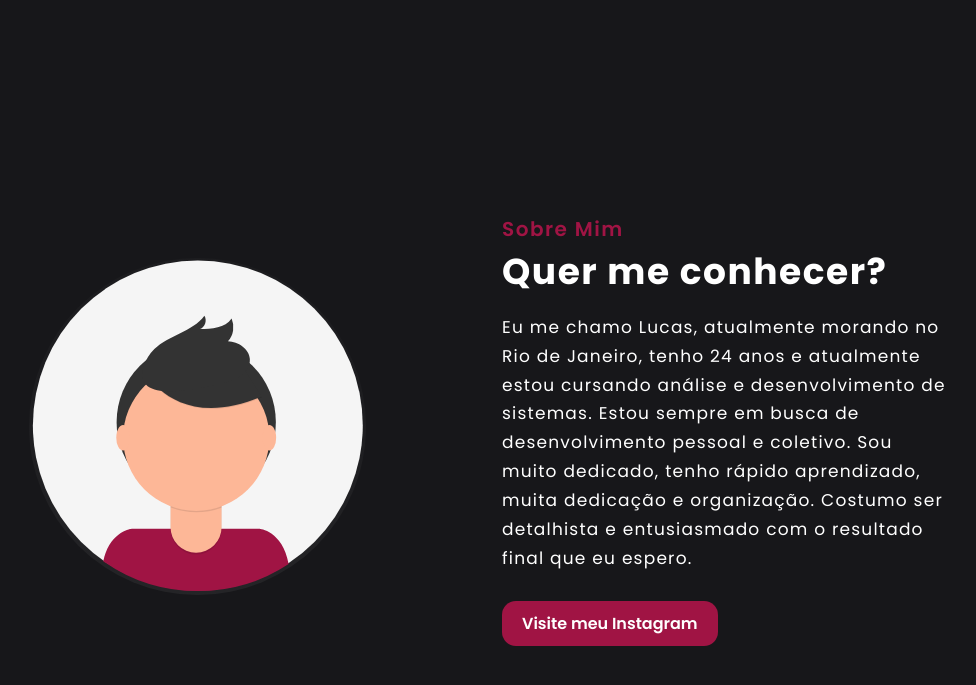
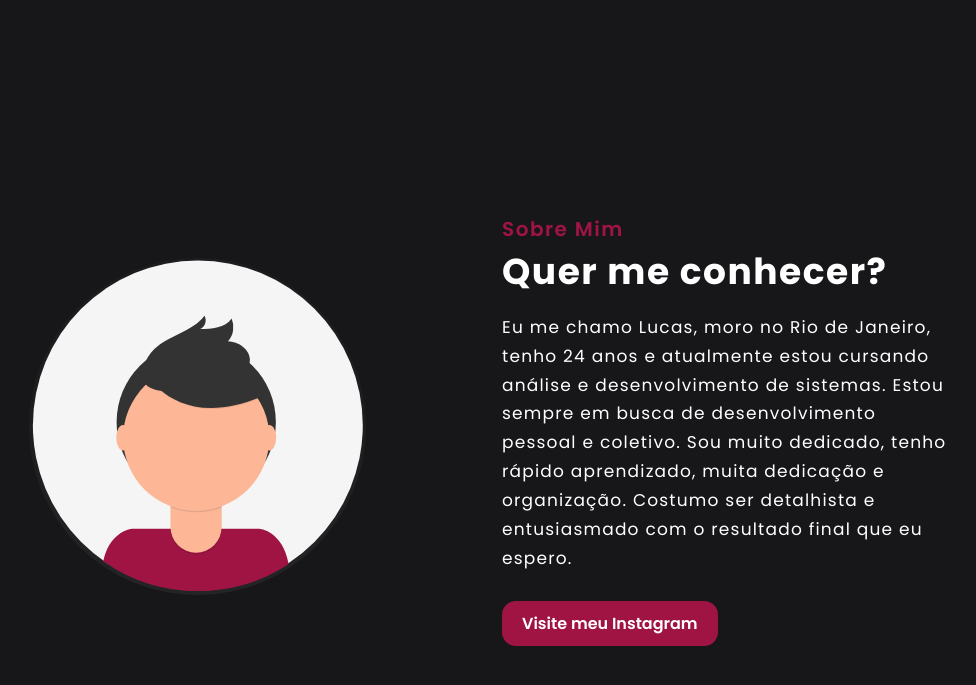
Before and after one commit to Lucas-Del-Bosco/Portfolio-definitivo, a plain HTML site: page index.html in a window 1280 px wide. Shown: the part 583-1268 px from the top of the page, without its empty margins (150-1126 px from the left). Drawn offline with nearby package versions, Linux system fonts and the light colour scheme.

Commit message:
Update index.html

```diff
--- a/index.html
+++ b/index.html
@@ -55,7 +55,7 @@
         <div class="sobre-txt">
             <span>Sobre Mim</span>
             <h2>Quer me conhecer?</h2>
-            <p>Eu me chamo Lucas, atualmente morando no Rio de Janeiro, tenho 24 anos e atualmente estou cursando análise e desenvolvimento de sistemas. Estou sempre em busca de desenvolvimento pessoal e coletivo. Sou muito dedicado, tenho rápido aprendizado, muita dedicação e organização. Costumo ser detalhista e entusiasmado com o resultado final que eu espero. </p>
+            <p>Eu me chamo Lucas, moro no Rio de Janeiro, tenho 24 anos e atualmente estou cursando análise e desenvolvimento de sistemas. Estou sempre em busca de desenvolvimento pessoal e coletivo. Sou muito dedicado, tenho rápido aprendizado, muita dedicação e organização. Costumo ser detalhista e entusiasmado com o resultado final que eu espero. </p>
             <a href="https://www.instagram.com/lucasbdelbosco/" target="_blank" class="btn">Visite meu Instagram</a>
         </div>
     </section>
```
